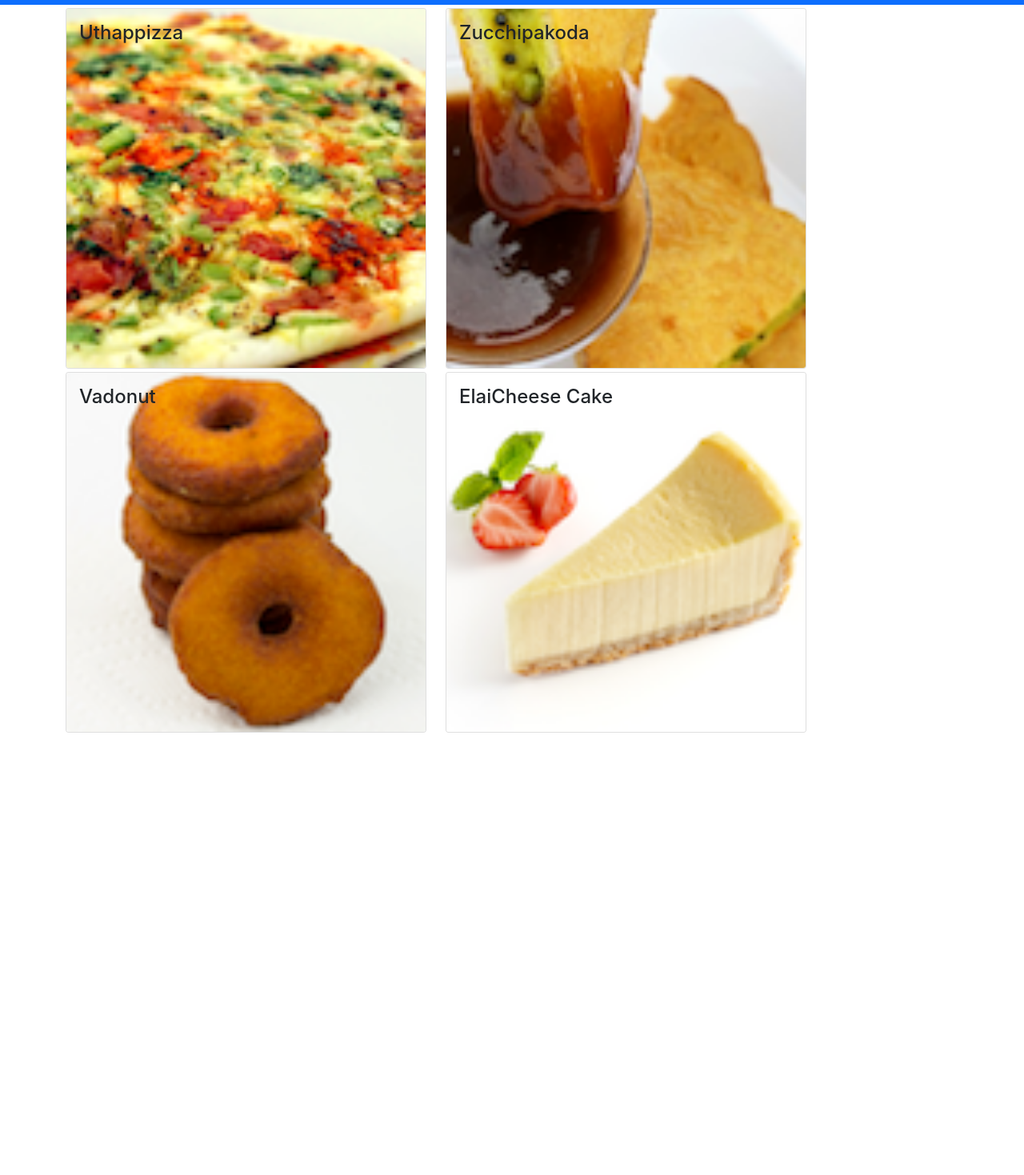
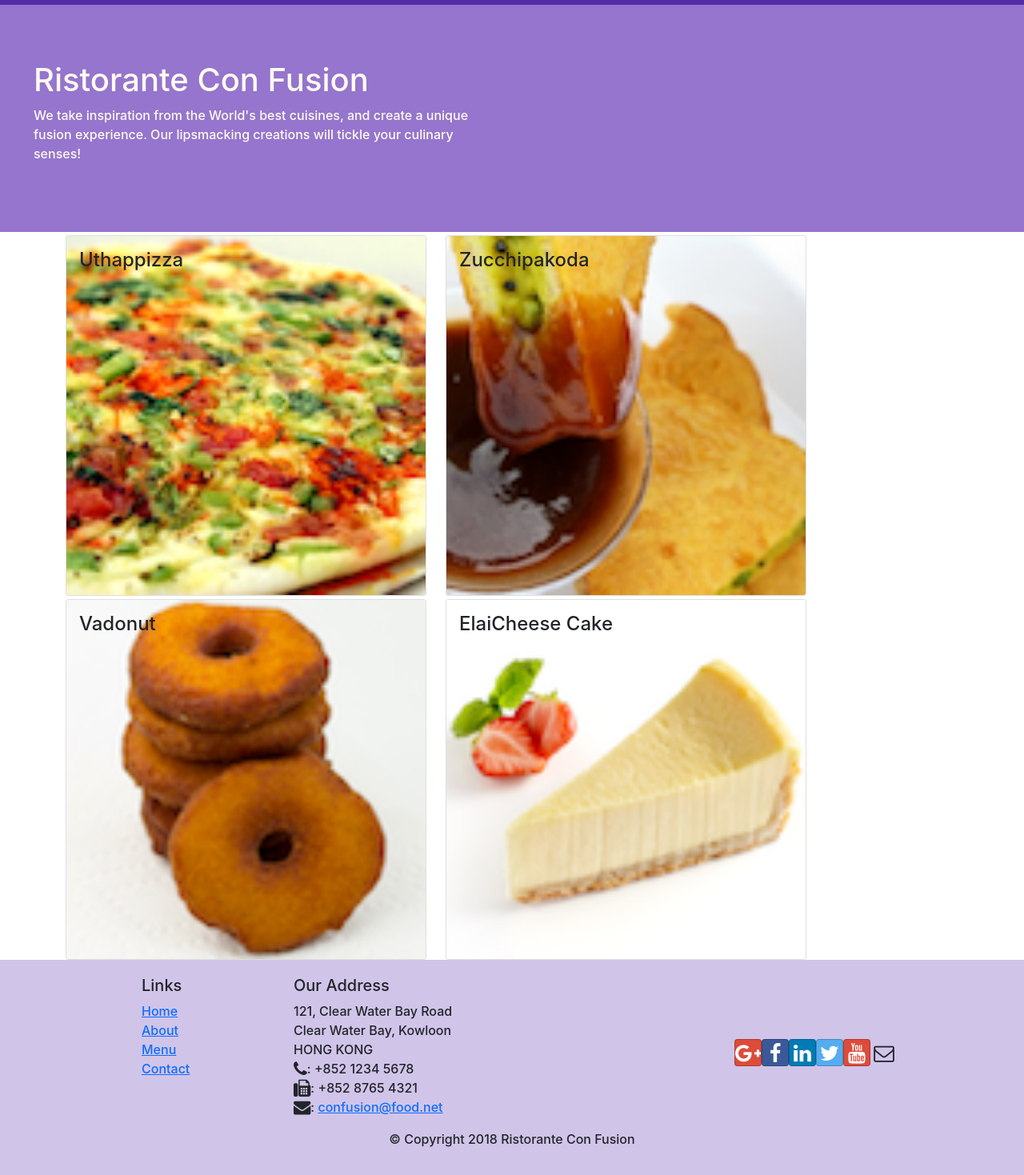
Before and after one commit to adarshRaj7/confusionReact, a React (Create React App) app: page / in a window 1280 px wide. Shown: the part 40-1509 px from the top of the page at 80% size. Before the commit the page ends 956 px from the top, so only its background shows below. Built offline with nearby package versions, Linux system fonts and the light colour scheme.

Commit message:
Header and Footer

```diff
--- a/package.json
+++ b/package.json
@@ -7,6 +7,8 @@
     "@testing-library/react": "^13.3.0",
     "@testing-library/user-event": "^13.5.0",
     "bootstrap": "^5.1.3",
+    "bootstrap-social": "^5.1.1",
+    "font-awesome": "^4.7.0",
     "react": "^18.2.0",
     "react-dom": "^18.2.0",
     "react-popper": "^2.3.0",
--- a/src/App.css
+++ b/src/App.css
@@ -36,3 +36,36 @@
     transform: rotate(360deg);
   }
 } */
+.jumbotron
+{
+  background-color:#9575CD;
+  color: floralwhite;
+  padding: 70px 30px 70px 30px;
+  margin: 0px auto;
+}
+.navbar-dark
+{
+  background-color: #512DA8;
+}
+.row-header{
+  margin:0px auto;
+  padding: 0px auto;
+}
+.row-content{
+  margin: 0px auto;
+  padding: 50px 0px 50px 0px;
+  border-bottom: 1px ridge;
+  min-height: 400px;
+}
+
+.footer{
+  margin:0px auto;
+  background-color: #D1C4E9;
+  padding: 20px 0px 20px 0px;
+}
+
+.address{
+  font-size: 80%;
+  margin: 0px;
+  color: #0f0f0f;
+}
--- /dev/null
+++ b/src/components/FooterComponent.js
@@ -0,0 +1,50 @@
+import React from 'reactstrap'
+
+function Footer(props){
+    return (
+
+        <div className="footer">
+        <div className="container">
+            <div className="row justify-content-center">
+                <div className="col-4 offset-1 col-sm-2">
+                    <h5>Links</h5>
+                    <ul className="list-unstyled">
+                        <li><a href="#">Home</a></li>
+                        <li><a href="#">About</a></li>
+                        <li><a href="#">Menu</a></li>
+                        <li><a href="contactus.html">Contact</a></li>
+                    </ul>
+                </div>
+                <div className="col-7 col-sm-5">
+                    <h5>Our Address</h5>
+                    <address>
+		              121, Clear Water Bay Road<br />
+		              Clear Water Bay, Kowloon<br />
+		              HONG KONG<br />
+		              <i className="fa fa-phone fa-lg"></i>: +852 1234 5678<br />
+		              <i className="fa fa-fax fa-lg"></i>: +852 8765 4321<br />
+		              <i className="fa fa-envelope fa-lg"></i>: <a href="mailto:confusion@food.net">
+                         confusion@food.net</a>
+                    </address>
+                </div>
+                <div className="col-12 col-sm-4 align-self-center">
+                    <div className="text-center">
+                        <a className="btn btn-social-icon btn-google" href="http://google.com/+"><i className="fa fa-google-plus"></i></a>
+                        <a className="btn btn-social-icon btn-facebook" href="http://www.facebook.com/profile.php?id="><i className="fa fa-facebook"></i></a>
+                        <a className="btn btn-social-icon btn-linkedin" href="http://www.linkedin.com/in/"><i className="fa fa-linkedin"></i></a>
+                        <a className="btn btn-social-icon btn-twitter" href="http://twitter.com/"><i className="fa fa-twitter"></i></a>
+                        <a className="btn btn-social-icon btn-google" href="http://youtube.com/"><i className="fa fa-youtube"></i></a>
+                        <a className="btn btn-social-icon" href="mailto:"><i className="fa fa-envelope-o"></i></a>
+                    </div>
+                </div>
+            </div>
+            <div className="row justify-content-center">
+                <div className="col-auto">
+                    <p>© Copyright 2018 Ristorante Con Fusion</p>
+                </div>
+            </div>
+        </div>
+    </div>
+    )
+}
+export default Footer;
--- /dev/null
+++ b/src/components/HeaderComponent.js
@@ -0,0 +1,26 @@
+import React,{Component} from 'react';
+import { Navbar,NavbarBrand } from 'reactstrap';
+import '../App.css';
+
+class Header extends Component{
+    render(){
+        return(
+            <React.Fragment >
+            <Navbar className='navbar-dark ' >
+                <div className='container'>
+                    <NavbarBrand href="/">Ristorante Con Fusion</NavbarBrand>
+                </div>
+            </Navbar>
+            <div className=' jumbotron '>
+                    <div className='row row-header '>
+                        <div className='  col-12 col-sm-6 '>
+                            <h1>Ristorante Con Fusion</h1>
+                            <p>We take inspiration from the World's best cuisines, and create a unique fusion experience. Our lipsmacking creations will tickle your culinary senses!</p>
+                        </div>
+                    </div>
+            </div>
+            </React.Fragment>
+        );
+    }
+}
+export default Header;
--- a/src/components/MainComponent.js
+++ b/src/components/MainComponent.js
@@ -1,8 +1,9 @@
 import React,{ Component } from 'react';
-import { Navbar,NavbarBrand } from 'reactstrap';
 import Menu from './MenuComponent';
 import {DISHES} from '../shared/dishes';
 import DishDetail from './DishDetailComponent';
+import Header from './HeaderComponent';
+import Footer from './FooterComponent';
 
 
 class Main extends Component {
@@ -26,15 +27,12 @@ OnDishSelect(dishId)
   render(){
     return (
       <div>
-        <Navbar dark color="primary">
-          <div className='container'>
-            <NavbarBrand href="/">Ristorante Con Fusion</NavbarBrand>
-          </div>
-        </Navbar>
+        <Header/>
         <Menu dishes={this.state.dishes}
             onClick={(dishId)=> this.OnDishSelect(dishId)}/>
         <DishDetail
             dish={this.state.dishes.filter((dish) => dish.id === this.state.selectedDish)[0]}/>
+        <Footer/>
       </div>
     );
   }
--- a/src/index.js
+++ b/src/index.js
@@ -4,6 +4,8 @@ import 'bootstrap/dist/css/bootstrap.min.css';
 import './index.css';
 import App from './App';
 import reportWebVitals from './reportWebVitals';
+import 'font-awesome/css/font-awesome.min.css';
+import 'bootstrap-social/bootstrap-social.css';
 
 const root = ReactDOM.createRoot(document.getElementById('root'));
 root.render(
--- /dev/null
+++ b/src/tempCodeRunnerFile.js
@@ -0,0 +1,2 @@
+
+import './App.css';
```
Also changed, not shown: 1 other file (tests, documents, lock files or other folders).
